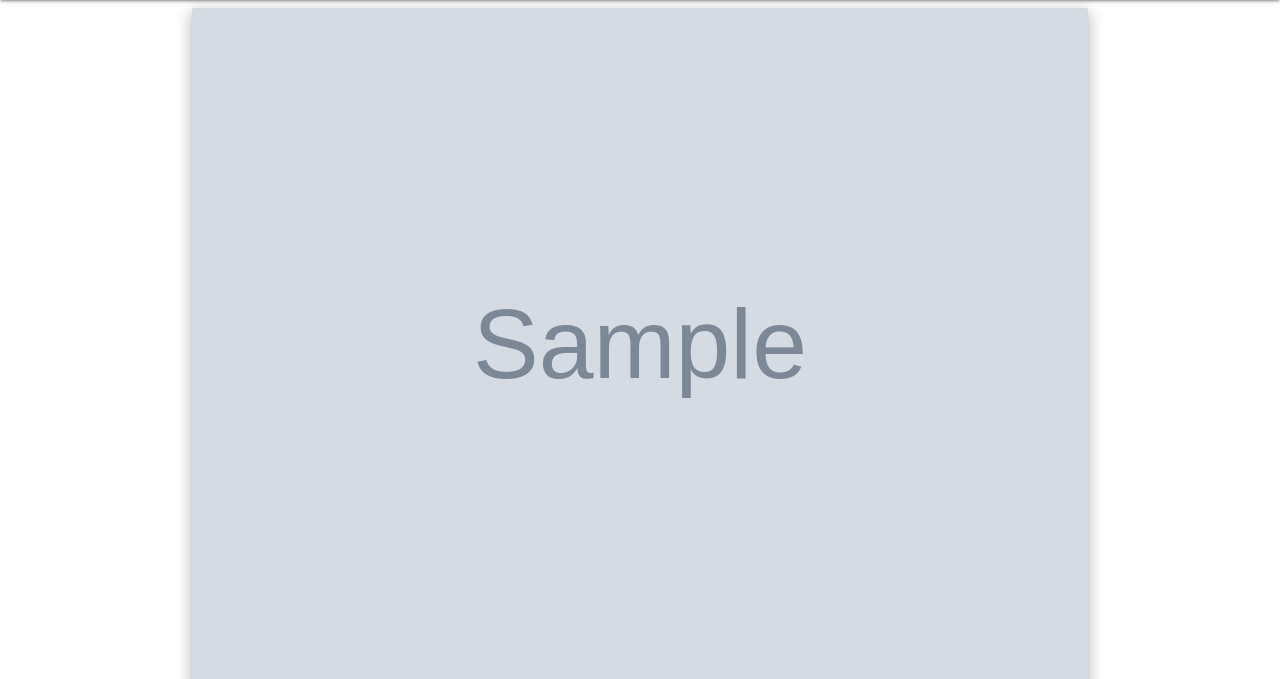
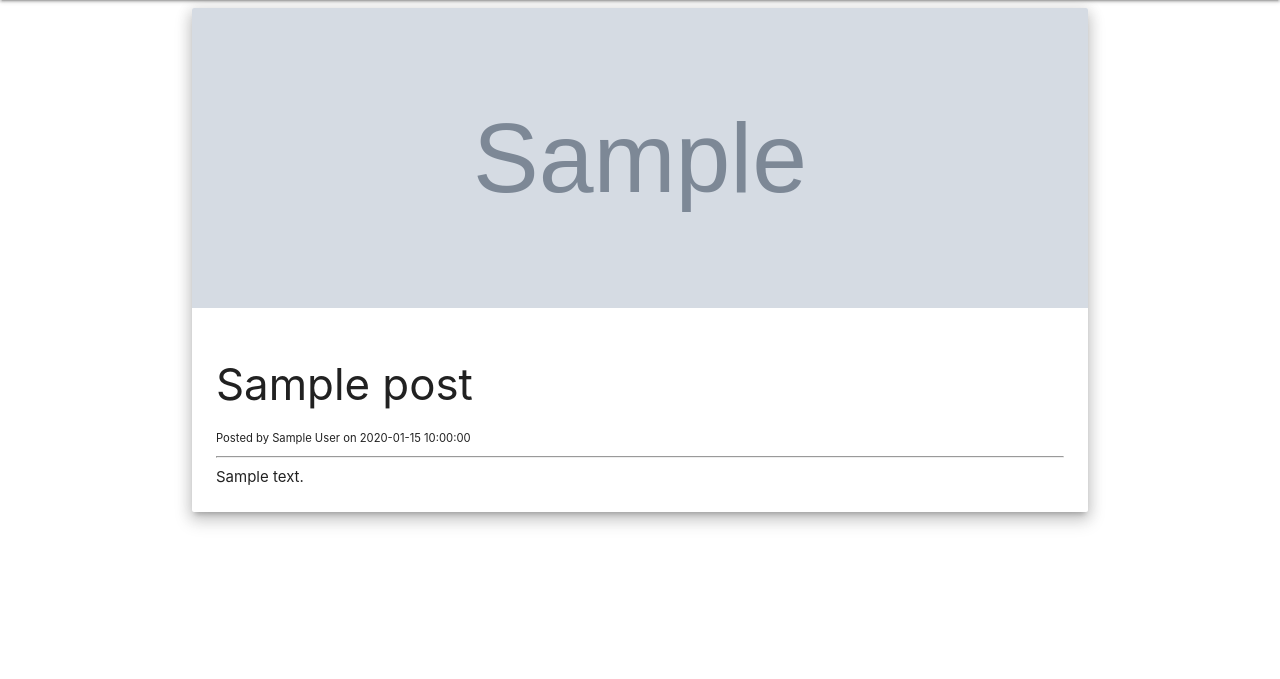
Before and after one commit to sm-adil/portal, a Flask app: page /post/1 in a window 1280 px wide. Shown: the part 64-743 px from the top of the page. Run offline with Flask 2, Linux system fonts and the light colour scheme; tables that the repository leaves empty or names only in its code hold one stand-in row (Sample ...); some libraries are stand-ins or nearby versions.

Commit message:
Update project files

```diff
--- a/app.py
+++ b/app.py
@@ -51,7 +51,7 @@ def posts():
 
 #Single Post
 @app.route('/post/<string:id>')
-def article(id):
+def post(id):
     # Create cursor
     cur = mysql.connection.cursor()
 
--- a/templates/add_post.html
+++ b/templates/add_post.html
@@ -1,9 +1,9 @@
 {% extends 'layout.html' %}
 
 {% block body %}
-    <h4>New Post</h4><br>
     {% from "includes/_formhelpers.html" import render_field %}
     <form action="" class="card-panel" method="post">
+        <h4>New Post</h4><br>
         <div class="input-field">
             {{ render_field(form.title) }}
         </div>
--- a/templates/post.html
+++ b/templates/post.html
@@ -3,7 +3,7 @@
 {% block body %}
     <div class="card z-depth-3">
         <div class="card-image">
-            <img src="{{post.image_url}}" class="responsive-img" alt="">
+            <img src="{{post.image_url}}" class="responsive-img" style="width: 100%; height: 300px; object-fit: cover;" alt="">
         </div>
         <div class="card-content">
             <h3>{{post.title}}</h3>
```
Also changed, not shown: templates/dashboard.html (+5 -5 lines), 1 other file.
